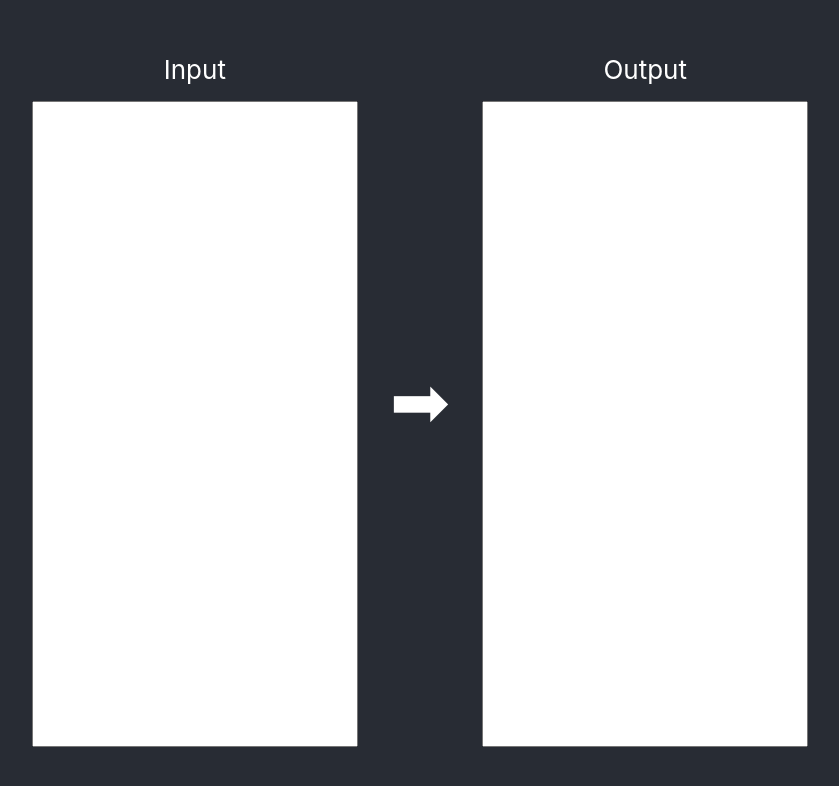
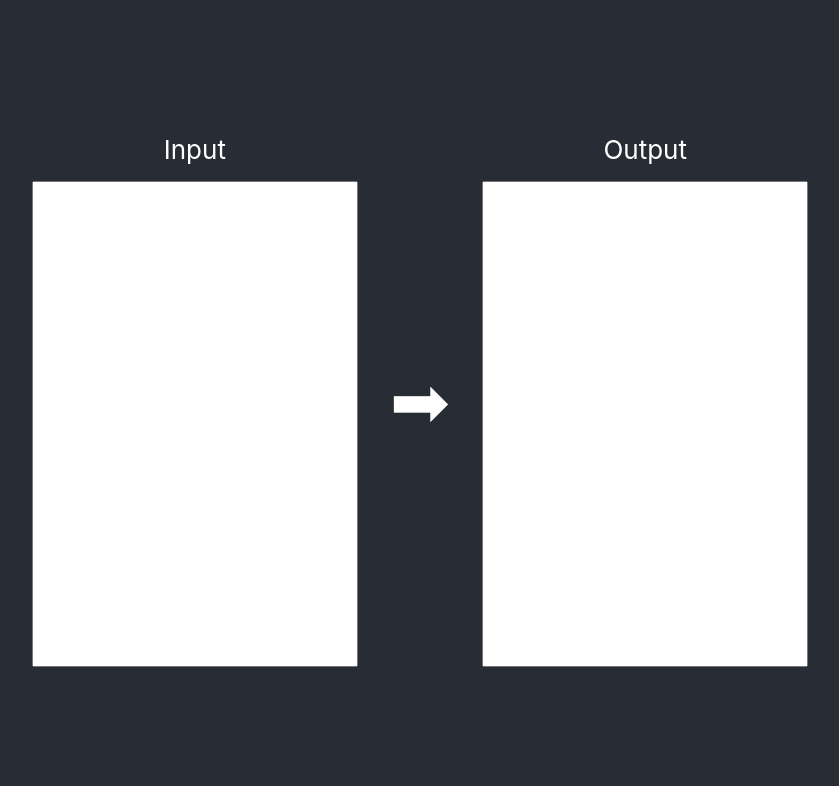
Before and after one commit to Sylencia/mtg-land-switcher, a React (Create React App) app: page / in a window 1280 px wide. Shown: the top 786 px of the page, without its empty margins (220-1059 px from the left). Built offline with nearby package versions, Linux system fonts and the light colour scheme.

Commit message:
Simplify the layout a bit

```diff
--- a/src/App.css
+++ b/src/App.css
@@ -1,14 +1,4 @@
-.App {
-  text-align: center;
-}
-
-.App-logo {
-  animation: App-logo-spin infinite 20s linear;
-  height: 40vmin;
-  pointer-events: none;
-}
-
-.App-header {
+.app {
   background-color: #282c34;
   min-height: 100vh;
   display: flex;
@@ -17,24 +7,12 @@
   justify-content: center;
   font-size: calc(10px + 2vmin);
   color: white;
-}
-
-.App-link {
-  color: #61dafb;
-}
-
-@keyframes App-logo-spin {
-  from {
-    transform: rotate(0deg);
-  }
-  to {
-    transform: rotate(360deg);
-  }
+  text-align: center;
 }
 
 .deck-ta {
   resize: none;
-  height: 80vh;
+  height: 60vh;
   width: 25vw;
   font-family: 'Courier New', Courier, monospace;
   font-size: 14px;
--- a/src/App.js
+++ b/src/App.js
@@ -7,8 +7,7 @@ const App = () => {
   const newDeckRef = createRef()
 
   return (
-    <div className="App">
-      <header className="App-header">
+    <div className="app">
       <div className="deck-container">
         <span className="deck-title">Input</span>
         <textarea
@@ -30,7 +29,6 @@ const App = () => {
           spellCheck="false"
         />
       </div>
-      </header>
     </div>
   )
 }
```
Lines whose indentation alone changed are shown as unchanged.
